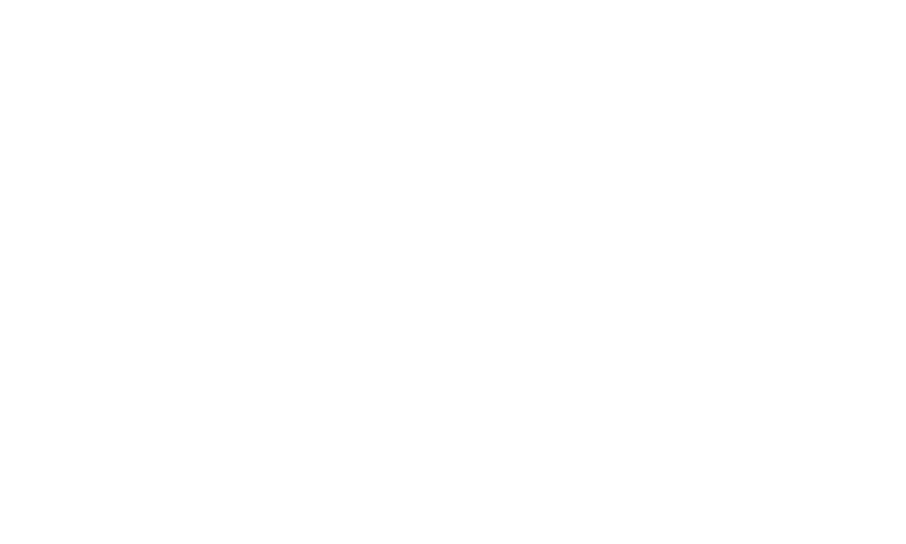
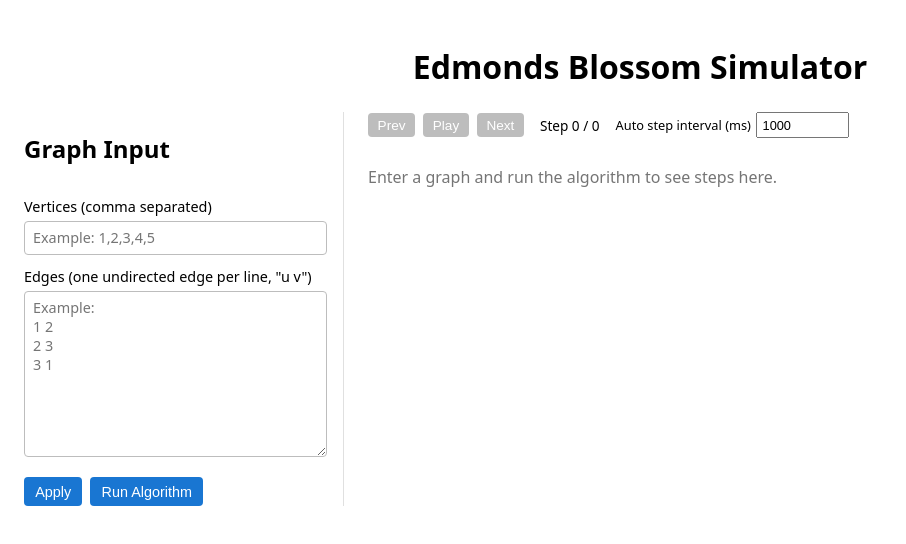
Before and after one commit to asingh772004/Edmond_Blossom_Simulation, a React (Vite) app in the folder edmonds_blossom/: page / in a window 1280 px wide. Shown: the top 544 px of the page, without its empty margins (0-906 px from the left). Built offline with nearby package versions, Linux system fonts and the light colour scheme.

Commit message:
Added App.tsx

```diff
--- a/edmonds_blossom/src/App.tsx
+++ b/edmonds_blossom/src/App.tsx
@@ -1,14 +1,14 @@
-import './App.css'
+// src/App.tsx
+import React from 'react';
+import './App.css';
+import { SimulatorPage } from './pages/SimulatorPage';
 
-function App() {
+const App: React.FC = () => {
+  return (
+    <div className="app-root">
+      <SimulatorPage />
+    </div>
+  );
+};
 
-
-  return (
-    <>
-      <div></div>
-      <div></div>
-    </>
-  )
-}
-
-export default App
+export default App;
```
